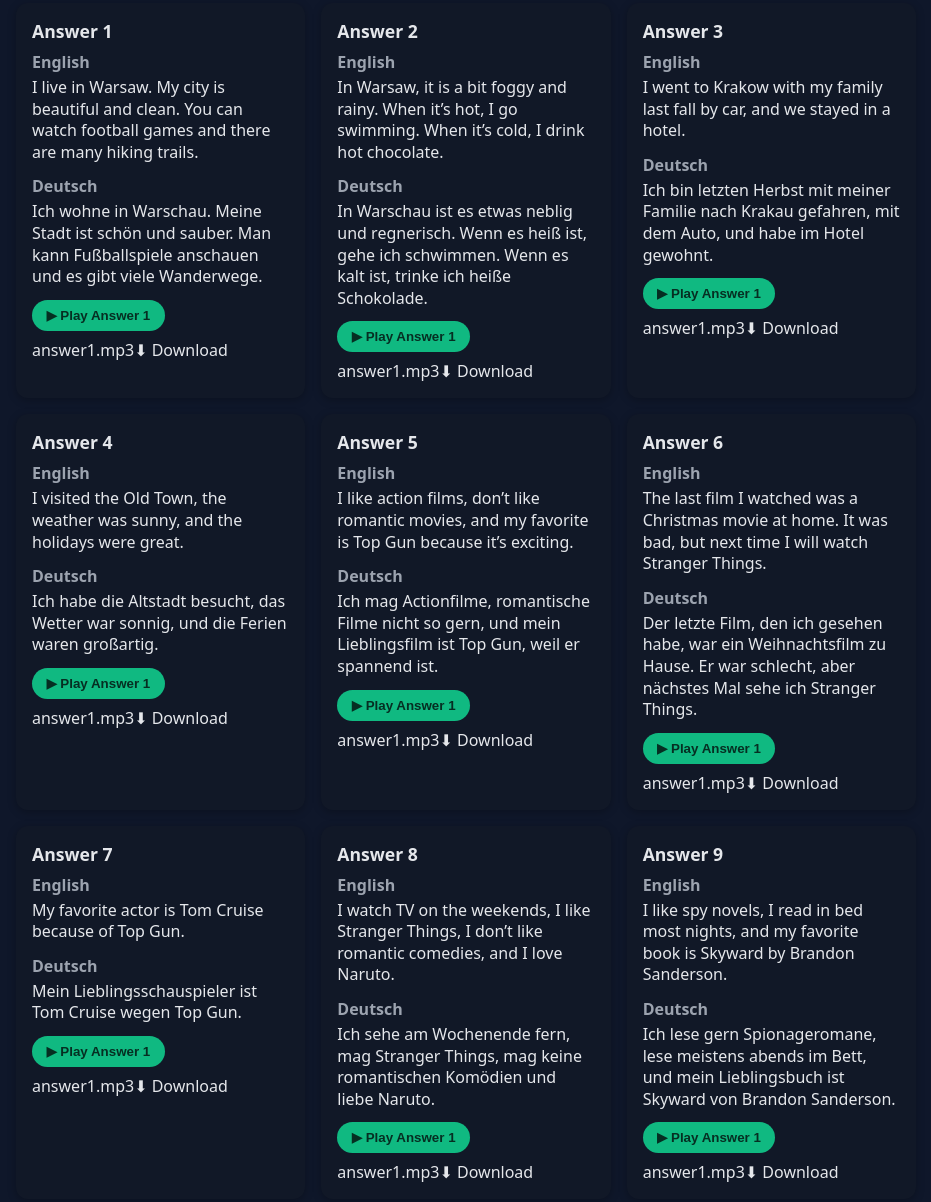
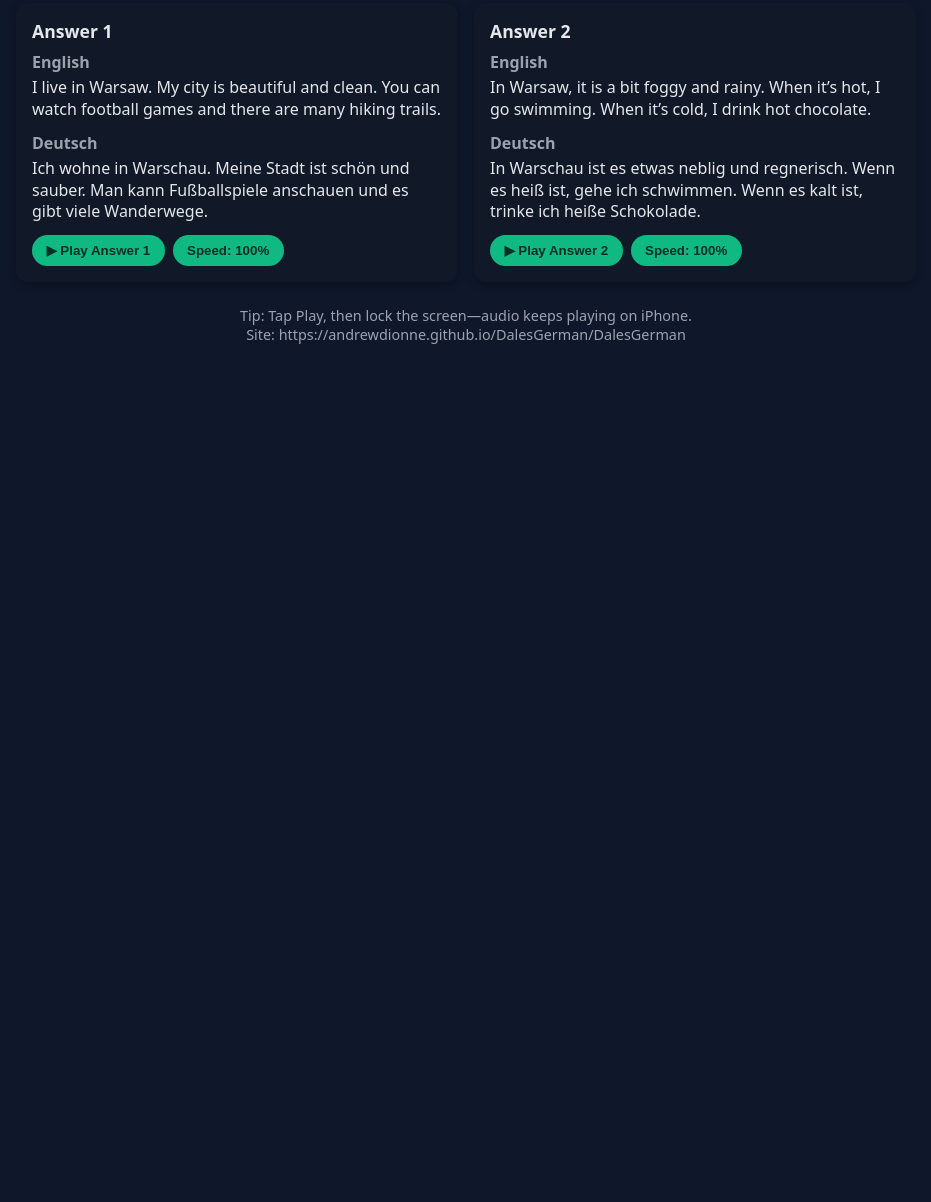
Before and after one commit to AndrewDionne/DalesGerman, a plain HTML site: page index.html in a window 1280 px wide. Shown: the part 83-1285 px from the top of the page, without its empty margins (174-1105 px from the left). After the commit the page ends 800 px from the top, so only its background shows below. Drawn offline with Linux system fonts and the light colour scheme.

Commit message:
Implement audio speed control in index.html
Added speed control button for audio playback.

```diff
--- a/index.html
+++ b/index.html
@@ -7,10 +7,10 @@
   <meta name="viewport" content="width=device-width, initial-scale=1" />
   <style>
     :root {
-      --bg: #0f172a;        /* dark blue-gray */
-      --card: #111827;      /* dark card */
-      --accent: #10b981;    /* green */
-      --text: #e5e7eb;      /* light gray */
+      --bg: #0f172a;
+      --card: #111827;
+      --accent: #10b981;
+      --text: #e5e7eb;
       --muted: #9ca3af;
     }
     body {
@@ -52,6 +52,7 @@
     .text {
       margin: .25rem 0 .75rem;
       line-height: 1.35;
+      overflow-wrap: anywhere;
     }
     .actions {
       display: flex;
@@ -59,7 +60,7 @@
       align-items: center;
       flex-wrap: wrap;
     }
-    button.play {
+    button.play, button.speed {
       background: var(--accent);
       color: #062e22;
       border: none;
@@ -68,82 +69,37 @@
       font-weight: 700;
       cursor: pointer;
     }
-    button.play:active { transform: scale(0.98); }
-    a.download {
-      color: var(--text);
-      text-decoration: none;
-      border: 1px solid #374151;
-      border-radius: 999px;
-      padding: .45rem .75rem;
-    }
+    button.play:active, button.speed:active { transform: scale(0.98); }
     footer {
       text-align: center;
       margin-top: 1.5rem;
       color: var(--muted);
       font-size: .9rem;
     }
-    /* Make long lines scrollable on small screens */
-    .text { overflow-wrap: anywhere; }
   </style>
 </head>
 <body>
   <div class="container">
     <h1>German Audio Practice – Answers 1–10</h1>
 
-    <!-- One shared audio element (iOS-friendly). We switch its src via JS. -->
+    <!-- Shared audio element -->
     <audio id="player" preload="none" playsinline></audio>
 
     <div id="cards" class="grid"></div>
 
     <footer>
       Tip: Tap Play, then lock the screen—audio keeps playing on iPhone.<br/>
-      Site: https://andrewdionne.github.io/DalesGerman/DalesGerman</a>
+      Site: https://andrewdionne.github.io/DalesGerman/DalesGerman
     </footer>
   </div>
 
   <script>
-    // Data: answers EN + DE; files answer1.mp3 ... answer10.mp3 in the same folder
     const answers = [
-      {
-        en: "I live in Warsaw. My city is beautiful and clean. You can watch football games and there are many hiking trails.",
-        de: "Ich wohne in Warschau. Meine Stadt ist schön und sauber. Man kann Fußballspiele anschauen und es gibt viele Wanderwege."
-      },
-      {
-        en: "In Warsaw, it is a bit foggy and rainy. When it’s hot, I go swimming. When it’s cold, I drink hot chocolate.",
-        de: "In Warschau ist es etwas neblig und regnerisch. Wenn es heiß ist, gehe ich schwimmen. Wenn es kalt ist, trinke ich heiße Schokolade."
-      },
-      {
-        en: "I went to Krakow with my family last fall by car, and we stayed in a hotel.",
-        de: "Ich bin letzten Herbst mit meiner Familie nach Krakau gefahren, mit dem Auto, und habe im Hotel gewohnt."
-      },
-      {
-        en: "I visited the Old Town, the weather was sunny, and the holidays were great.",
-        de: "Ich habe die Altstadt besucht, das Wetter war sonnig, und die Ferien waren großartig."
-      },
-      {
-        en: "I like action films, don’t like romantic movies, and my favorite is Top Gun because it’s exciting.",
-        de: "Ich mag Actionfilme, romantische Filme nicht so gern, und mein Lieblingsfilm ist Top Gun, weil er spannend ist."
-      },
-      {
-        en: "The last film I watched was a Christmas movie at home. It was bad, but next time I will watch Stranger Things.",
-        de: "Der letzte Film, den ich gesehen habe, war ein Weihnachtsfilm zu Hause. Er war schlecht, aber nächstes Mal sehe ich Stranger Things."
-      },
-      {
-        en: "My favorite actor is Tom Cruise because of Top Gun.",
-        de: "Mein Lieblingsschauspieler ist Tom Cruise wegen Top Gun."
-      },
-      {
-        en: "I watch TV on the weekends, I like Stranger Things, I don’t like romantic comedies, and I love Naruto.",
-        de: "Ich sehe am Wochenende fern, mag Stranger Things, mag keine romantischen Komödien und liebe Naruto."
-      },
-      {
-        en: "I like spy novels, I read in bed most nights, and my favorite book is Skyward by Brandon Sanderson.",
-        de: "Ich lese gern Spionageromane, lese meistens abends im Bett, und mein Lieblingsbuch ist Skyward von Brandon Sanderson."
-      },
-      {
-        en: "I sit about 7 hours per week in front of a screen, my parents think that’s fine, I’m not addicted, and I should probably spend more time outside.",
-        de: "Ich sitze etwa 7 Stunden pro Woche vor dem Bildschirm, meine Eltern finden das in Ordnung, ich bin nicht süchtig, und ich sollte wahrscheinlich mehr Zeit draußen verbringen."
-      }
+      { en: "I live in Warsaw. My city is beautiful and clean. You can watch football games and there are many hiking trails.",
+        de: "Ich wohne in Warschau. Meine Stadt ist schön und sauber. Man kann Fußballspiele anschauen und es gibt viele Wanderwege." },
+      { en: "In Warsaw, it is a bit foggy and rainy. When it’s hot, I go swimming. When it’s cold, I drink hot chocolate.",
+        de: "In Warschau ist es etwas neblig und regnerisch. Wenn es heiß ist, gehe ich schwimmen. Wenn es kalt ist, trinke ich heiße Schokolade." },
+      // ... (rest of your answers)
     ];
 
     const cardsEl = document.getElementById("cards");
@@ -160,30 +116,38 @@
         <div class="text">${a.en}</div>
         <div class="label">Deutsch</div>
         <div class="text">${a.de}</div>
-
         <div class="actions">
-          <button class="play" data-file="answer1.mp3" aria-label="Play Answer 1">▶ Play Answer 1</button>
-          <!-- This link points to a same-origin relative file and suggests a filename -->
-          answer1.mp3⬇ Download</a>
+          <button class="play" data-file="answer${n}.mp3">▶ Play Answer ${n}</button>
+          <button class="speed" data-speed="1">Speed: 100%</button>
         </div>
-
       `;
       cardsEl.appendChild(card);
     });
 
-    // Wire up play buttons
+    // Handle play buttons
     cardsEl.addEventListener("click", (ev) => {
       const btn = ev.target.closest("button.play");
       if (!btn) return;
       const file = btn.getAttribute("data-file");
-
-      // Set source & play (user-initiated -> allowed on iOS)
       player.src = file;
       player.play().catch(err => {
         alert("Unable to play audio. If you’re on iPhone, check Silent Mode and try again.");
         console.error(err);
       });
     });
+
+    // Handle speed toggle
+    cardsEl.addEventListener("click", (ev) => {
+      const btn = ev.target.closest("button.speed");
+      if (!btn) return;
+      if (player.playbackRate === 1) {
+        player.playbackRate = 0.8;
+        btn.textContent = "Speed: 80%";
+      } else {
+        player.playbackRate = 1;
+        btn.textContent = "Speed: 100%";
+      }
+    });
   </script>
 </body>
 </html>
```
